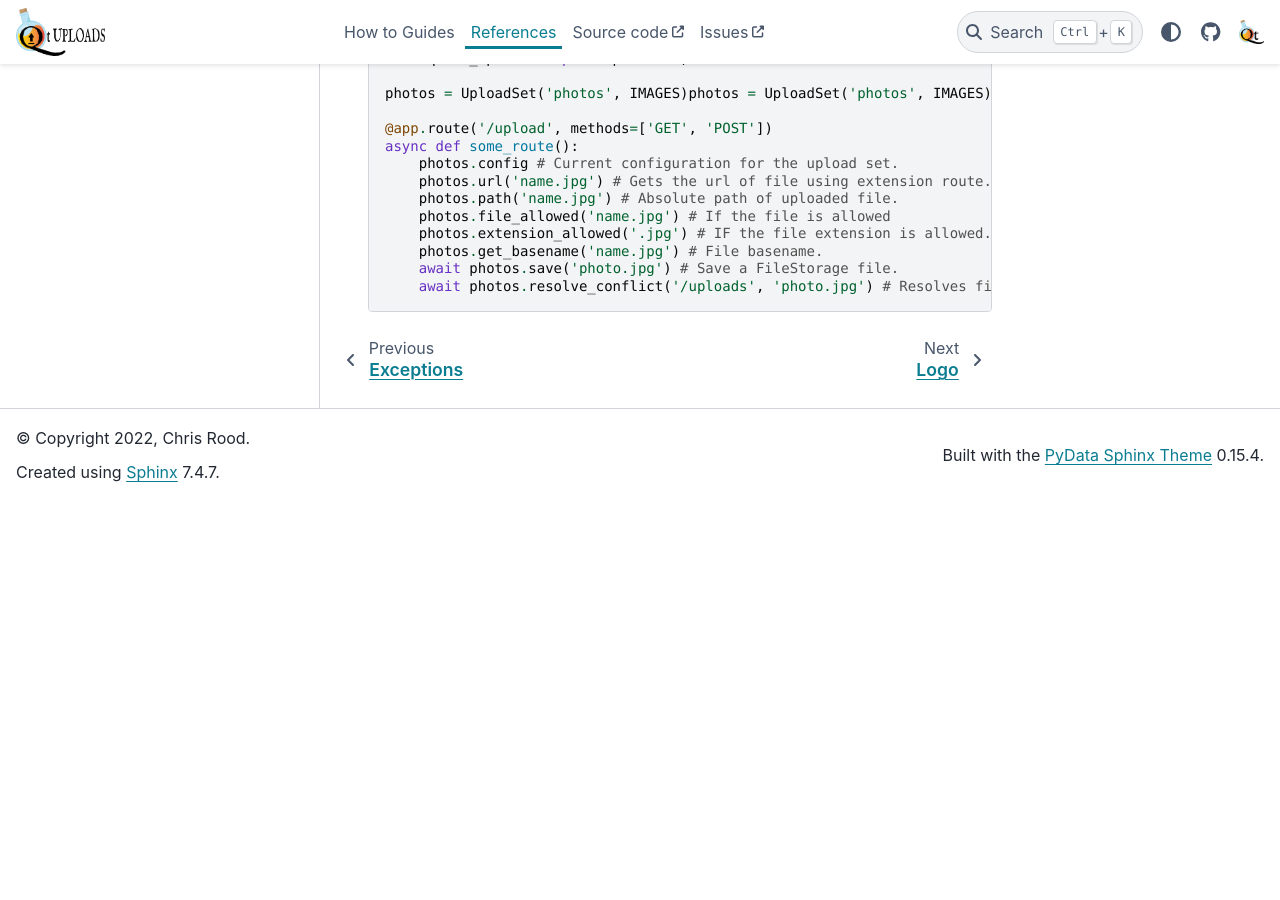
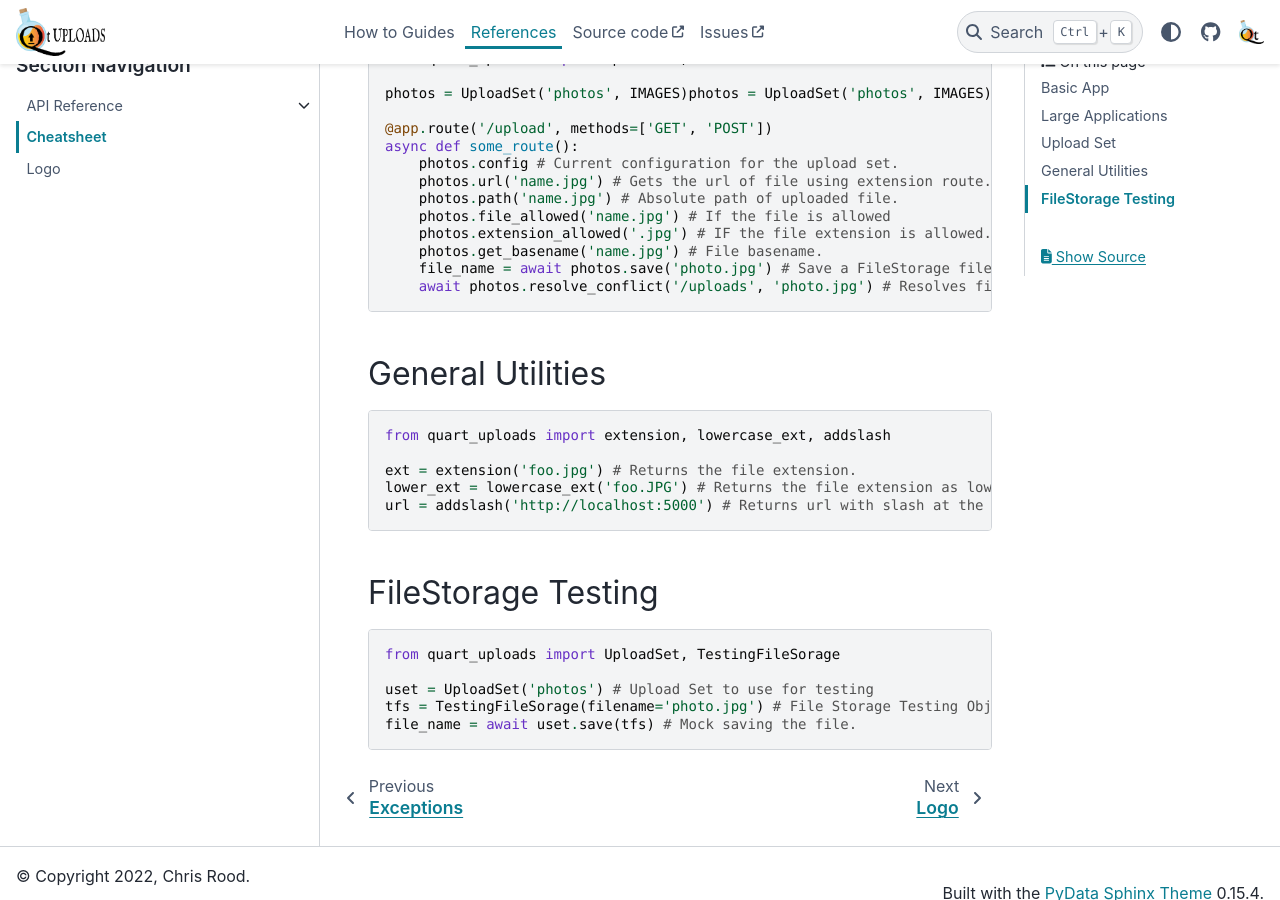
Before and after one commit to Quart-Addons/quart-uploads, a Sphinx documentation site: the page built from docs/reference/cheatsheet.rst, in a window 1280 px wide and 900 px high, scrolled down 1647 px. Built offline with Sphinx 7.4.7 and the PyData theme 0.15.4, drawn with Linux system fonts in a browser that asks for light colours; before the commit the page ends 2149 px from its top, so only the background shows below that; some of the changed text lies outside the part shown.

Commit message:
Added utilites.

```diff
--- a/docs/reference/cheatsheet.rst
+++ b/docs/reference/cheatsheet.rst
@@ -26,8 +26,8 @@ Basic App
             return redirect(url_for('show', id=rec.id))
         return await render_template('upload.html')
 
-Large or Advanced Application
-------------------------------
+Large Applications
+------------------
 
 youapplication/photos.py
 
@@ -96,5 +96,27 @@ Upload Set
         photos.file_allowed('name.jpg') # If the file is allowed
         photos.extension_allowed('.jpg') # IF the file extension is allowed.
         photos.get_basename('name.jpg') # File basename.
-        await photos.save('photo.jpg') # Save a FileStorage file.
+        file_name = await photos.save('photo.jpg') # Save a FileStorage file.
         await photos.resolve_conflict('/uploads', 'photo.jpg') # Resolves filename conflict.
+
+General Utilities
+-----------------
+
+.. code-block:: python
+
+    from quart_uploads import extension, lowercase_ext, addslash
+
+    ext = extension('foo.jpg') # Returns the file extension.
+    lower_ext = lowercase_ext('foo.JPG') # Returns the file extension as lowercase.
+    url = addslash('http://localhost:5000') # Returns url with slash at the end.
+
+FileStorage Testing
+-------------------
+
+.. code-block:: python
+
+    from quart_uploads import UploadSet, TestingFileSorage
+
+    uset = UploadSet('photos') # Upload Set to use for testing
+    tfs = TestingFileSorage(filename='photo.jpg') # File Storage Testing Object
+    file_name = await uset.save(tfs) # Mock saving the file.
```
